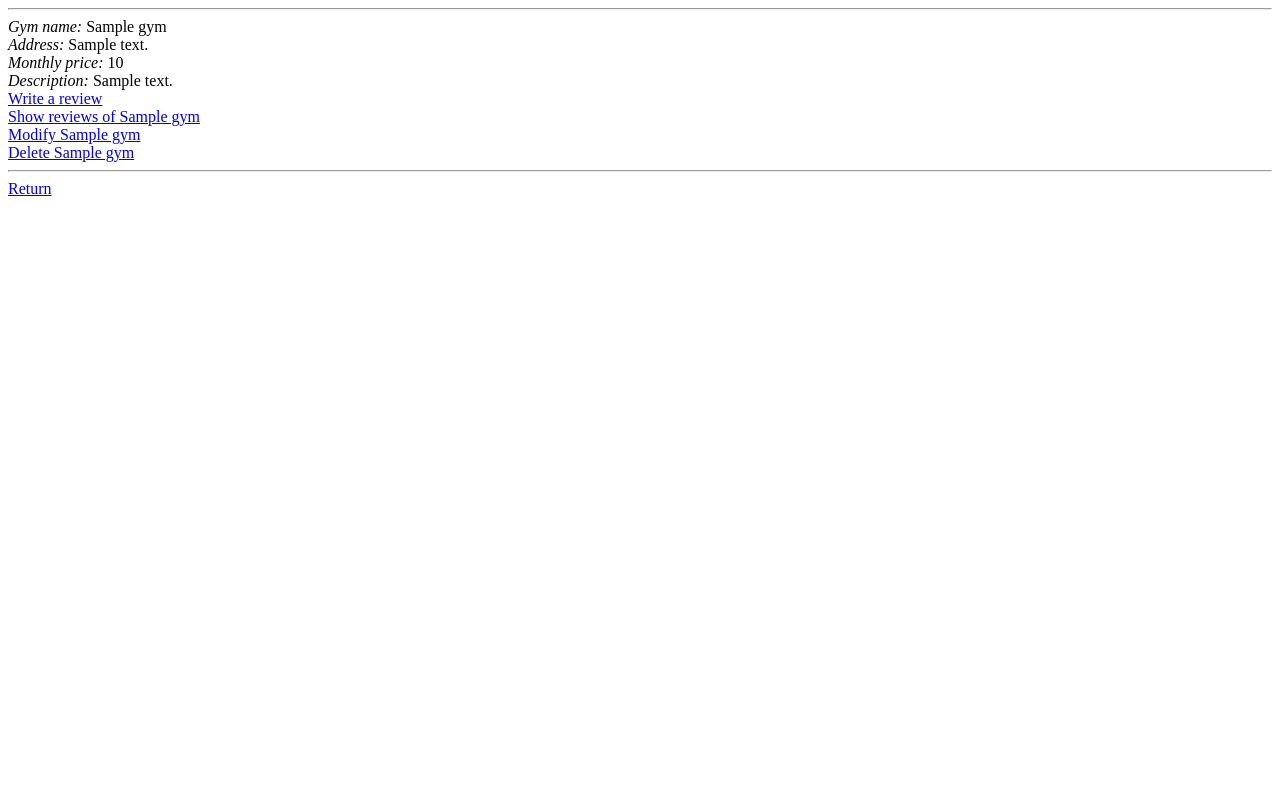
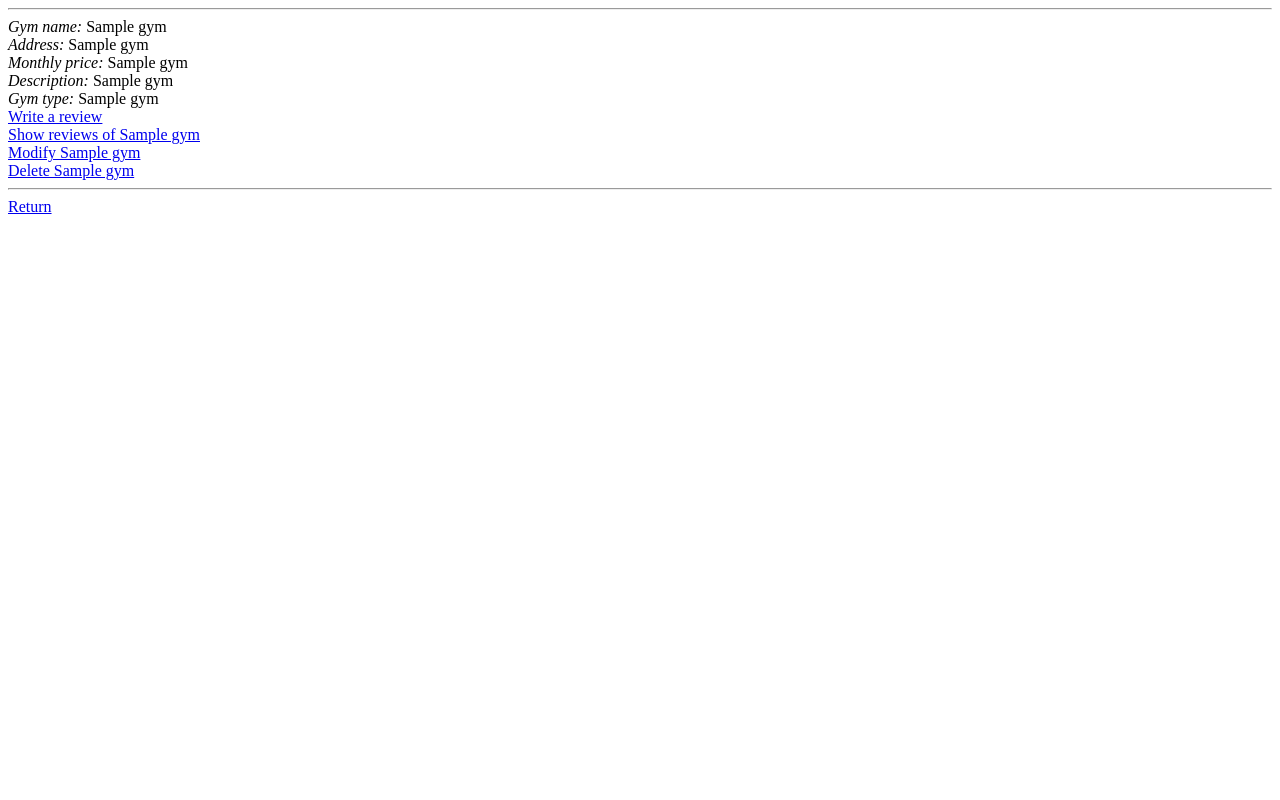
Before and after one commit to JoJoensuu/Kuntosalisovellus, a Flask app: template templates/gym_info.html in a window 1280 px wide. Run offline with Flask 2, Linux system fonts and the light colour scheme; the visitor is signed in with stand-in values (Sample User, id 1); the template is opened without the code that fills it: most values are stand-ins (such as "Sample title", 1, 10 or a date in 2020).

Commit message:
fixed issues with gym type

```diff
--- a/routes.py
+++ b/routes.py
@@ -127,7 +127,8 @@ def save_changes():
     address = request.form["gymaddress"]
     fee = request.form["gymfee"]
     description = request.form["gymdescription"]
-    if gyms.alter(gym_id, name, address, fee, description):
+    gym_type = request.form["gymtype"]
+    if gyms.alter(gym_id, name, address, fee, description, gym_type):
         return redirect("/")
     else:
         return render_template("error.html", message="Modifying gym info failed")
--- a/templates/gym_info.html
+++ b/templates/gym_info.html
@@ -1,14 +1,15 @@
 {% if session.user_id %}
 <hr>
-<i>Gym name:</i> {{ gym.name }}<br>
-<i>Address:</i> {{ gym.address }}<br>
-<i>Monthly price:</i> {{ gym.fee }}<br>
-<i>Description:</i> {{ gym.description }}<br>
-<a href="/new_review/{{ gym.id }}">Write a review</a><br>
-<a href="/show_reviews/{{ gym.id }}">Show reviews of {{ gym.name }}</a><br>
+<i>Gym name:</i> {{ gym[0] }}<br>
+<i>Address:</i> {{ gym[1] }}<br>
+<i>Monthly price:</i> {{ gym[2] }}<br>
+<i>Description:</i> {{ gym[3] }}<br>
+<i>Gym type:</i> {{ gym[4] }}<br>
+<a href="/new_review/{{ gym[5] }}">Write a review</a><br>
+<a href="/show_reviews/{{ gym[5] }}">Show reviews of {{ gym[0] }}</a><br>
 {% if session.admin %}
-<a href="/modify_gym/{{ gym.id }}">Modify {{ gym.name }}</a><br>
-<a href="/delete_gym/{{ gym.id }}">Delete {{ gym.name }}</a><br>
+<a href="/modify_gym/{{ gym[5] }}">Modify {{ gym[0] }}</a><br>
+<a href="/delete_gym/{{ gym[5] }}">Delete {{ gym[0] }}</a><br>
 {% endif %}
 <hr>
 <a href="/">Return</a>
--- a/templates/new_gym.html
+++ b/templates/new_gym.html
@@ -7,8 +7,8 @@
         Description:<textarea name="gymdescription" rows="3" cols="50"></textarea><br>
         Type:<input type="radio" name="gymtype" value="1">Bodybuilding gym
         <input type="radio" name="gymtype" value="2">Weightlifting gym
-        <input type="radio" name="gymtype" value="3">Powerlifting gym
-        <input type="radio" name="gymtype" value="4">Crossfit gym
+        <input type="radio" name="gymtype" value="3">Crossfit
+        <input type="radio" name="gymtype" value="4">Powerlifting
         <br><br>
         <input type="submit" value="Add gym">
     </form>
```
Also changed, not shown: gyms.py (+4 -4 lines), templates/modify_gym.html (+11 -6 lines).
